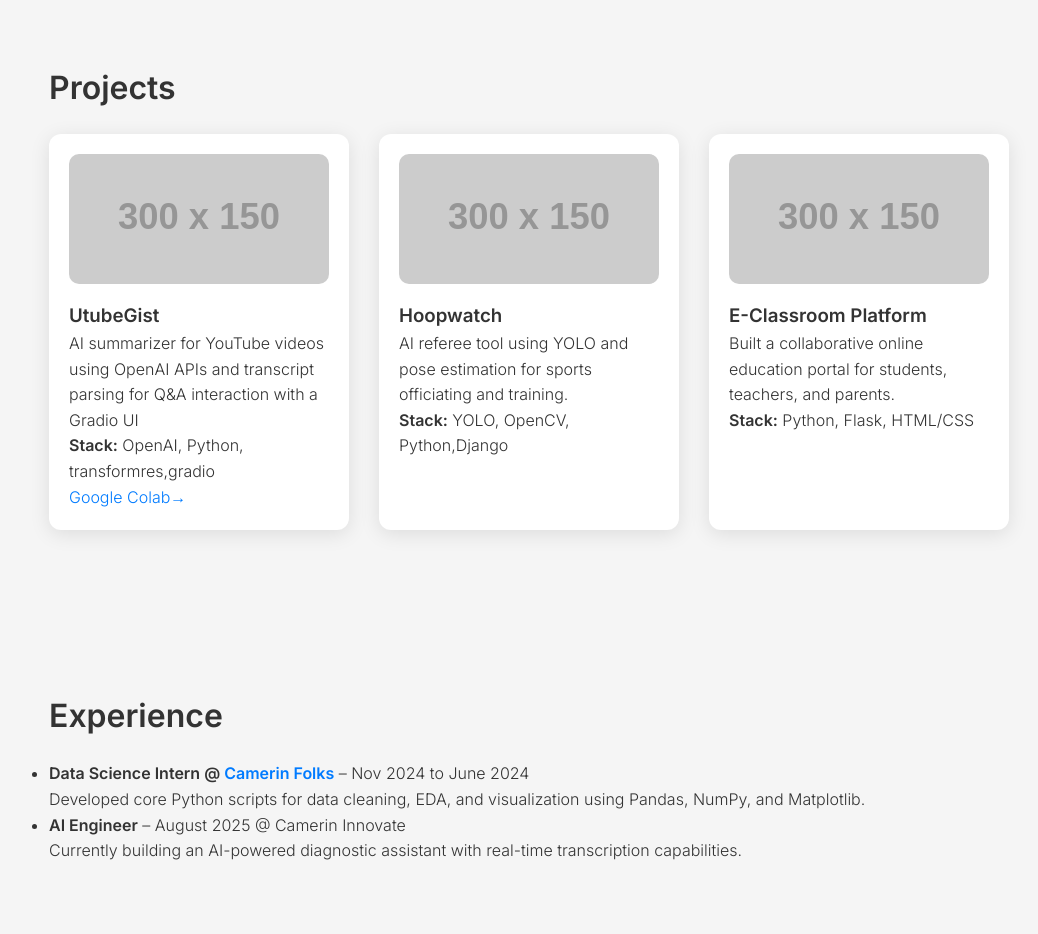
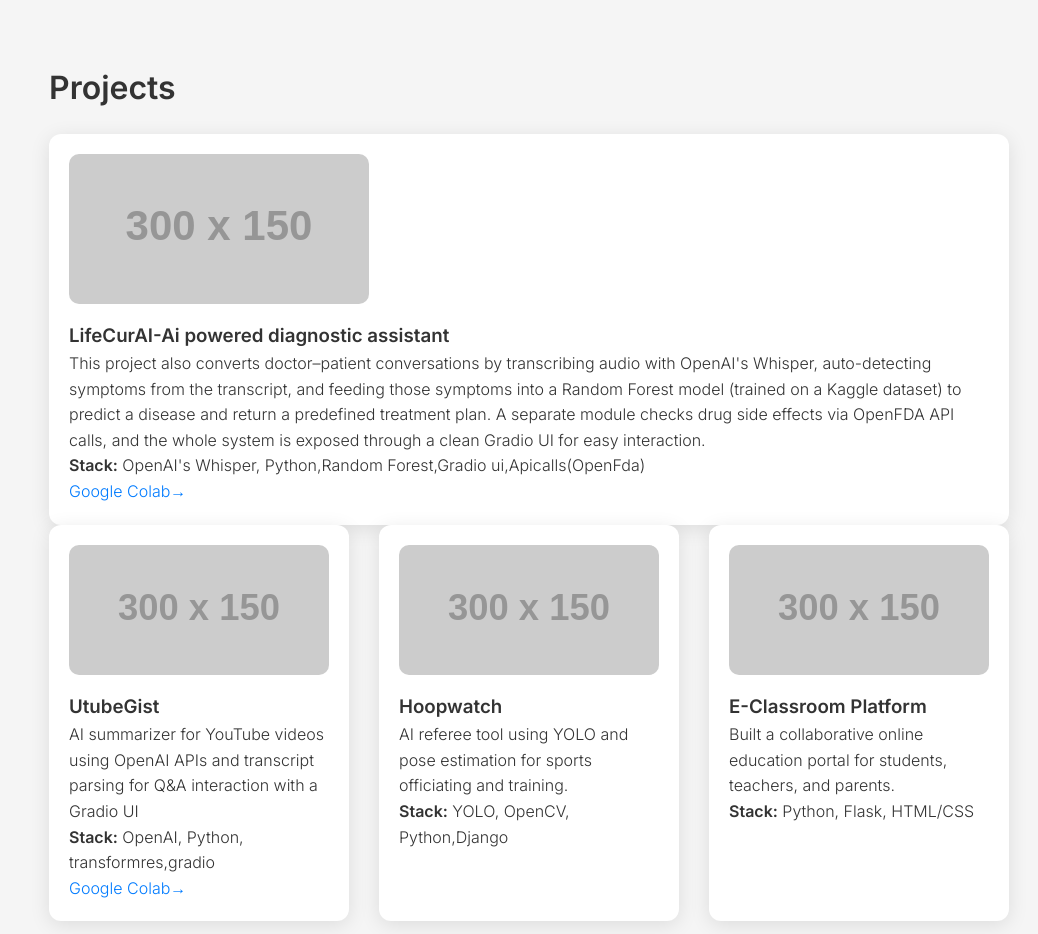
Before and after one commit to rohankrsh/my_portfolio, a plain HTML site: page index.html in a window 1280 px wide. Shown: the part 1100-2034 px from the top of the page, without its empty margins (111-1149 px from the left). Drawn offline with Linux system fonts and the light colour scheme; placeholder pictures from the web are drawn by us.

Commit message:
Update index.html

```diff
--- a/index.html
+++ b/index.html
@@ -282,6 +282,14 @@
 
   <section id="projects">
     <h2>Projects</h2>
+      <div class="card">
+        <img src="https://placehold.co/300x150?text=UtubeGist" alt="LifeCurAI">
+        <h3>LifeCurAI-Ai powered diagnostic assistant</h3>
+        <p>This project also converts doctor–patient conversations by transcribing audio with OpenAI's Whisper, auto-detecting symptoms from the transcript, and feeding those symptoms into a Random Forest model (trained on a Kaggle dataset) to predict a disease and return a predefined treatment plan. A separate module checks drug side effects via OpenFDA API calls, and the whole system is exposed through a clean Gradio UI for easy interaction.
+</p>
+        <p><strong>Stack:</strong> OpenAI's Whisper, Python,Random Forest,Gradio ui,Apicalls(OpenFda) </p>
+         <a href="https://colab.research.google.com/drive/1rufvmcZ-H_wSjZKHfC_DXY65tTkZfrXM?usp=sharing">Google Colab→</a>
+      </div>
     <div class="projects">
       <div class="card">
         <img src="https://placehold.co/300x150?text=UtubeGist" alt="UtubeGist">
@@ -290,6 +298,7 @@
         <p><strong>Stack:</strong> OpenAI, Python, transformres,gradio</p>
         <a href="https://colab.research.google.com/drive/15sgB1lyD6IZH6B3X55s-xCDCYfF2ozmA?usp=sharing">Google Colab→</a>
       </div>
+
       <div class="card">
         <img src="https://placehold.co/300x150?text=Hoopwatch" alt="Hoopwatch">
         <h3>Hoopwatch</h3>
```
